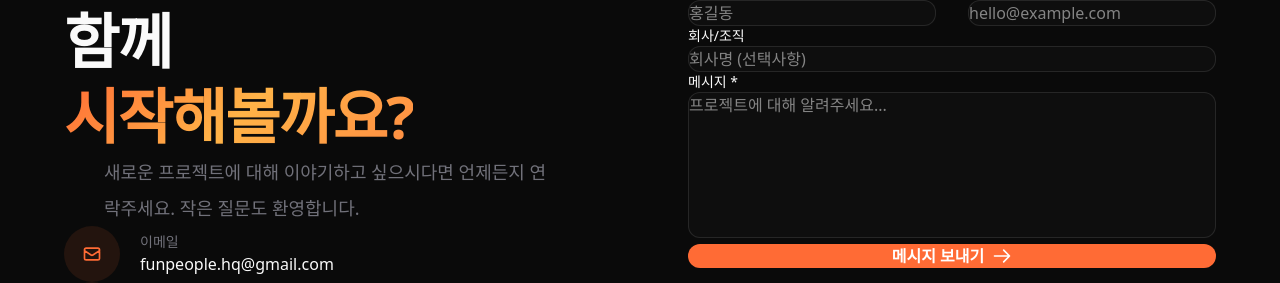
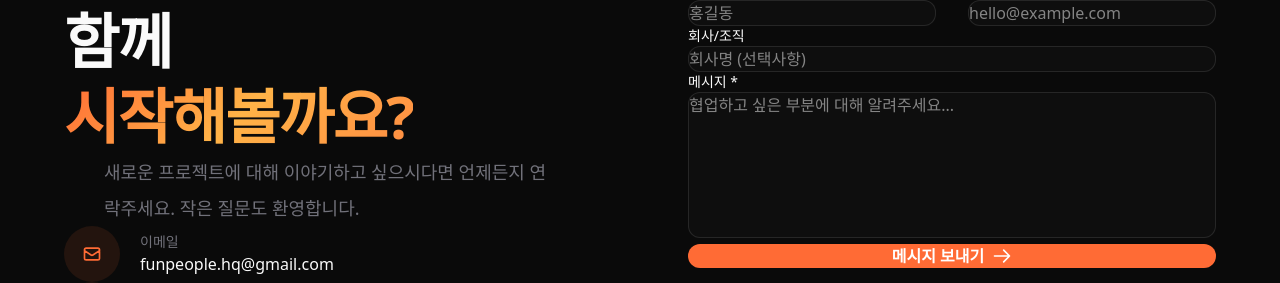
Before and after one commit to coolman0123/jaemisseo-site, a Next.js app: page /contact in a window 1280 px wide. Shown: the part 180-463 px from the top of the page. Built offline with nearby package versions, Linux system fonts and the light colour scheme; a web font is replaced by a local one.

Commit message:
fix(contact): 메시지 입력란 placeholder 텍스트를 협업 관련 문구로 변경

```diff
--- a/src/app/contact/page.tsx
+++ b/src/app/contact/page.tsx
@@ -269,7 +269,7 @@ export default function ContactPage() {
                           value={formData.message}
                           onChange={handleChange}
                           className="w-full px-5 py-4 bg-white/[0.02] border border-white/10 rounded-xl focus:outline-none focus:border-primary transition-colors resize-none"
-                          placeholder="프로젝트에 대해 알려주세요..."
+                          placeholder="협업하고 싶은 부분에 대해 알려주세요..."
                         />
                       </div>
 
```
